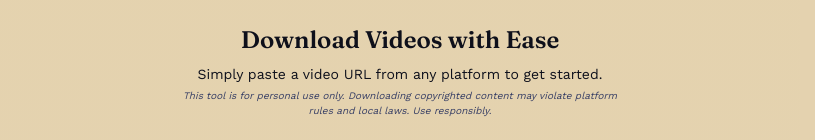
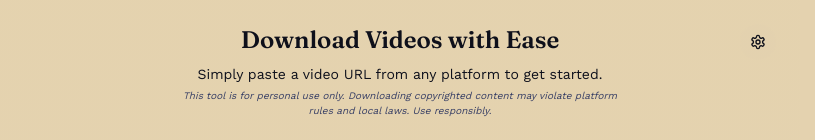
Before and after one commit to frenchfilm/mini-media-fetcher, a React (Vite) app: page / in a window 1280 px wide. Shown: the top 140 px of the page, without its empty margins (0-815 px from the left). Built offline with nearby package versions, Linux system fonts and the light colour scheme; a web font is replaced by a local one.

Commit message:
Add settings button
Add the settings button to the AppHeader component.

```diff
--- a/src/components/AppHeader.tsx
+++ b/src/components/AppHeader.tsx
@@ -1,6 +1,8 @@
 
 import { useState, useEffect } from 'react';
 import SettingsDialog from "./settings/SettingsDialog";
+import { Button } from "@/components/ui/button";
+import { Settings } from "lucide-react";
 
 interface AppHeaderProps {
   downloadsCount: number;
@@ -23,8 +25,25 @@ const AppHeader = ({ downloadsCount }: AppHeaderProps) => {
     };
   }, []);
 
+  const handleOpenSettings = () => {
+    setSettingsOpen(true);
+  };
+
   return (
     <>
+      {/* Settings Button */}
+      <div className="absolute top-6 right-6 z-10">
+        <Button
+          variant="ghost"
+          size="icon"
+          onClick={handleOpenSettings}
+          className="h-9 w-9 rounded-full bg-secondary/50 hover:bg-secondary text-foreground"
+        >
+          <Settings className="h-5 w-5" />
+          <span className="sr-only">Settings</span>
+        </Button>
+      </div>
+
       {/* Settings Dialog */}
       <SettingsDialog
         open={settingsOpen}
--- a/src/components/AppLayout.tsx
+++ b/src/components/AppLayout.tsx
@@ -23,7 +23,7 @@ const AppLayout = ({
   };
 
   return (
-    <div className="w-[800px] h-[600px] bg-gradient-to-b from-background to-secondary/30 flex flex-col">
+    <div className="w-[800px] h-[600px] bg-gradient-to-b from-background to-secondary/30 flex flex-col relative">
       {/* Body Section with proper padding */}
       <main className="h-[528px] w-full overflow-hidden p-6">
         {children}
```
